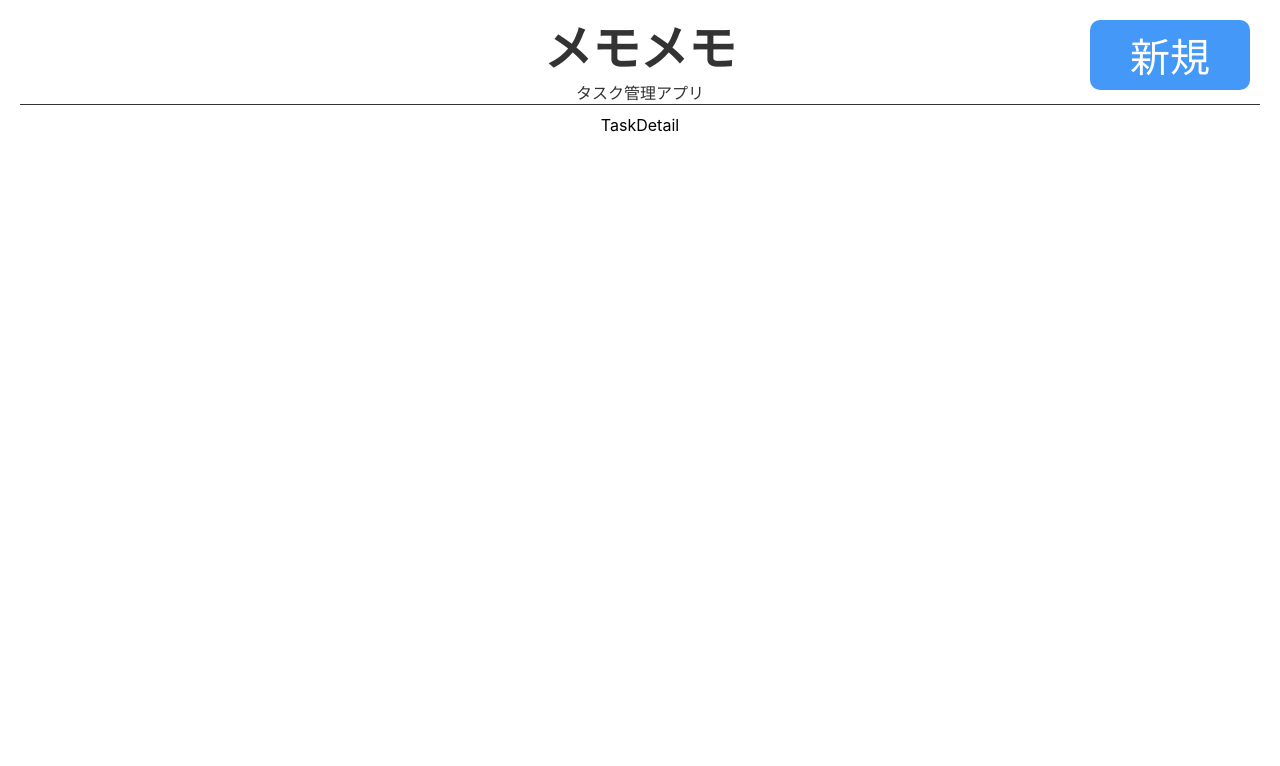
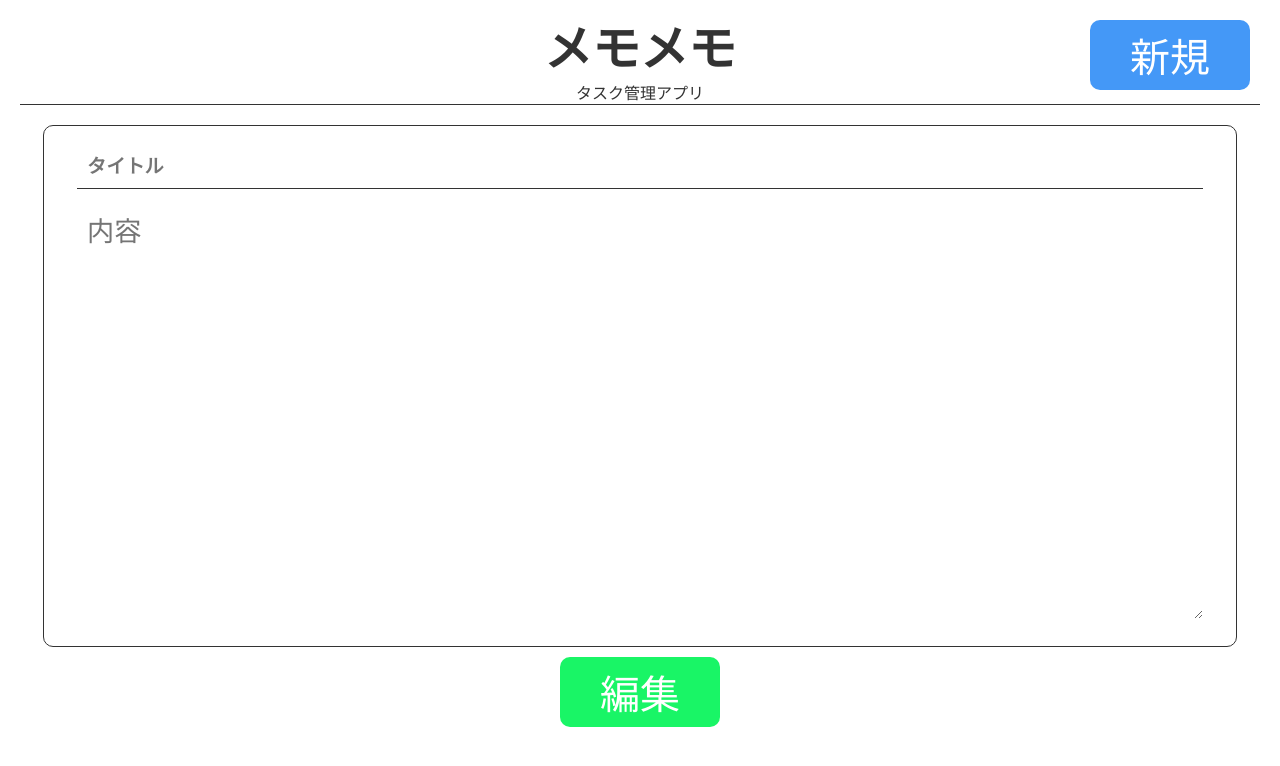
Before and after one commit to koto-ista/task-app-front, a React (Create React App) app: page /detail/1 in a window 1280 px wide. Shown: the top 766 px of the page. Built offline with nearby package versions, Linux system fonts and the light colour scheme.

Commit message:
詳細画面作成。ボタンにページジャンプ機能追加

```diff
--- a/src/pages/Tasks/TaskAdd.tsx
+++ b/src/pages/Tasks/TaskAdd.tsx
@@ -1,20 +1,22 @@
 import React from 'react';
 import Button from '../../modules/Button';
+import { useNavigate } from 'react-router-dom';
 
 const TaskAdd = () => {
+    const navigate = useNavigate();
     return (
-        <div className="task-add-wrapper">
+        <div className="task-wrapper">
             <form action="">
-                <div className="task-add-form-wrapper">
-                    <div className="task-add-header">
+                <div className="task-form-wrapper">
+                    <div className="task-header">
                         <input type="text" placeholder="タイトル" />
                     </div>
-                    <div className="task-add-body">
+                    <div className="task-body">
                         <textarea name="" id="" placeholder="内容"></textarea>
                     </div>
                 </div>
-                <div className="task-add-footer">
-                    <Button className="primary" label="登録" onClick={() => { }} />
+                <div className="task-footer">
+                    <Button className="primary" label="登録" onClick={() => { navigate('/') }} />
                 </div>
             </form>
         </div>
--- a/src/pages/Tasks/TaskDetail.tsx
+++ b/src/pages/Tasks/TaskDetail.tsx
@@ -1,7 +1,26 @@
 import React from 'react';
+import Button from '../../modules/Button';
+import { useNavigate } from 'react-router-dom';
 
 const TaskDetail = () => {
-  return <div>TaskDetail</div>;
+    const navigate = useNavigate();
+  return (
+    <div className="task-wrapper">
+        <form action="">
+            <div className="task-form-wrapper">
+                <div className="task-header">
+                    <input type="text" placeholder="タイトル" />
+                </div>
+                <div className="task-body">
+                    <textarea name="" id="" placeholder="内容"></textarea>
+                </div>
+            </div>
+            <div className="task-footer">
+                <Button className="secondary" label="編集" onClick={() => { navigate('/') }} />
+            </div>
+        </form>
+    </div>
+    );
 };
 
 export default TaskDetail;
--- a/src/pages/Tasks/TaskList.tsx
+++ b/src/pages/Tasks/TaskList.tsx
@@ -1,22 +1,24 @@
 import React from 'react';
 import Task from './Task';
 import Button from '../../modules/Button';
+import { useNavigate } from 'react-router-dom';
 
 const TaskList = () => {
+  const navigate = useNavigate();
   return (
     <div className="task-wrapper">
       <ul className="task-list">
         <li className="task-item">
           <h3 className="task-title">タスク1</h3>
-          <Button className="thirdry" label="詳細" onClick={() => {}}/>
+          <Button className="thirdry" label="詳細" onClick={() => { navigate('/detail/1') }}/>
         </li>
         <li className="task-item">
           <h3 className="task-title">タスク2</h3>
-          <Button className="thirdry" label="詳細"/>
+          <Button className="thirdry" label="詳細" onClick={() => { navigate('/detail/2') }}/>
         </li>
         <li className="task-item">
           <h3 className="task-title">タスク3</h3>
-          <Button className="thirdry" label="詳細"/>
+          <Button className="thirdry" label="詳細" onClick={() => { navigate('/detail/3') }}/>
         </li>
       </ul>
     </div>
--- a/src/style/global.css
+++ b/src/style/global.css
@@ -75,6 +75,7 @@ ul {
     display: flex;
     justify-content: space-between;
     align-items: center;
+    gap: 10px;
     padding: 0px 20px;
 }
 
@@ -120,39 +121,41 @@ ul {
 
 .task-list {
     padding-top: 10px;
+    width: 100%;
 }
 
 /* タスクアイテム */
 
 .task-item {
+    box-sizing: border-box;
     display: flex;
     justify-content: space-between;
     align-items: center;
     gap: 10px;
-    padding: 0px 10px;
+    /* padding: 0px 10px; */
     background-color: #fff;
     border-radius: 10px;
     margin-bottom: 10px;
+    width: 100%;
+    padding-right: 10px;
 }
 
 .task-title {
     font-size: 1.5rem;
     text-align: left;
     padding: 10px;
+    width: 80%;
 }
 
 /* タスク追加 */
 
-.task-add-wrapper {
-    padding: 20px;
+.task-wrapper {
+    padding: 10px 0px;
     border-radius: 10px;
-    width: 90%;
-    /* height: 60vh; */
-    /* background-color: #7c7c7c; */
-    margin: 0 auto;
+    width: 100%;
 }
 
-.task-add-form-wrapper {
+.task-form-wrapper {
     padding: 20px;
     border-radius: 10px;
     width: 90%;
@@ -162,12 +165,12 @@ ul {
     border: 1px solid #333;
 }
 
-.task-add-header {
+.task-header {
     /* padding-left: 10px; */
     text-align: center;
 }
 
-.task-add-header input {
+.task-header input {
     width: 96%;
     font-size: 1.2rem;
     text-align: left;
@@ -178,11 +181,11 @@ ul {
     font-weight: bold;
 }
 
-.task-add-body {
+.task-body {
     margin-top: 10px;
 }
 
-.task-add-body textarea {
+.task-body textarea {
     width: 96%;
     height: 50vh;
     border: none;
@@ -192,7 +195,7 @@ ul {
     outline: none;
 }
 
-.task-add-footer {
+.task-footer {
     padding: 10px;
 }
 
@@ -228,10 +231,14 @@ button.primary {
     height: 70px;
 }
 
+/* 編集用ボタン */
 button.secondary {
     background-color: #19f566;
     color: #fff;
+    font-size: 2.5rem;
     border-radius: 10px;
+    width: 160px;
+    height: 70px;
 }
 
 /* 詳細用ボタン */
```
